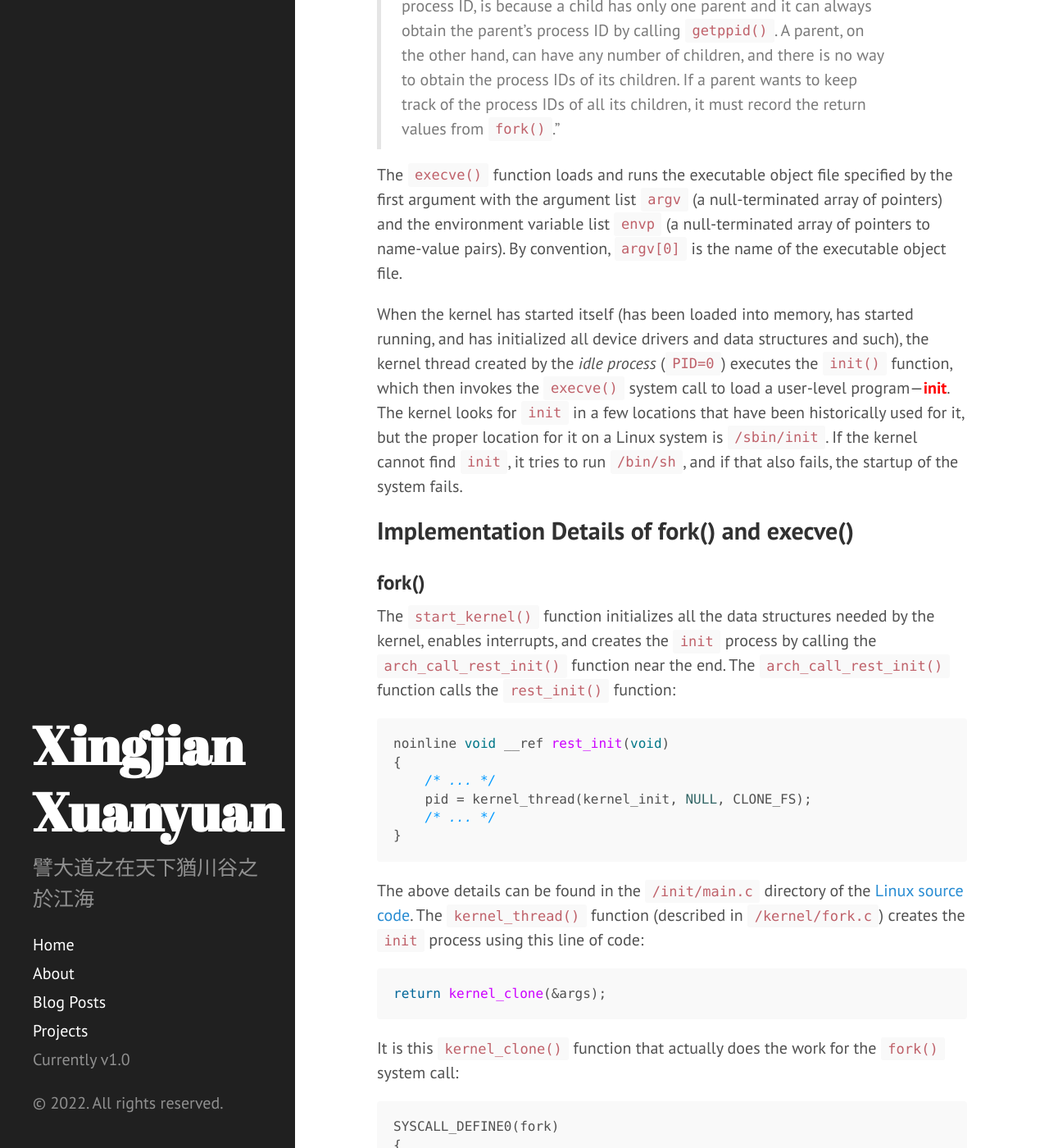
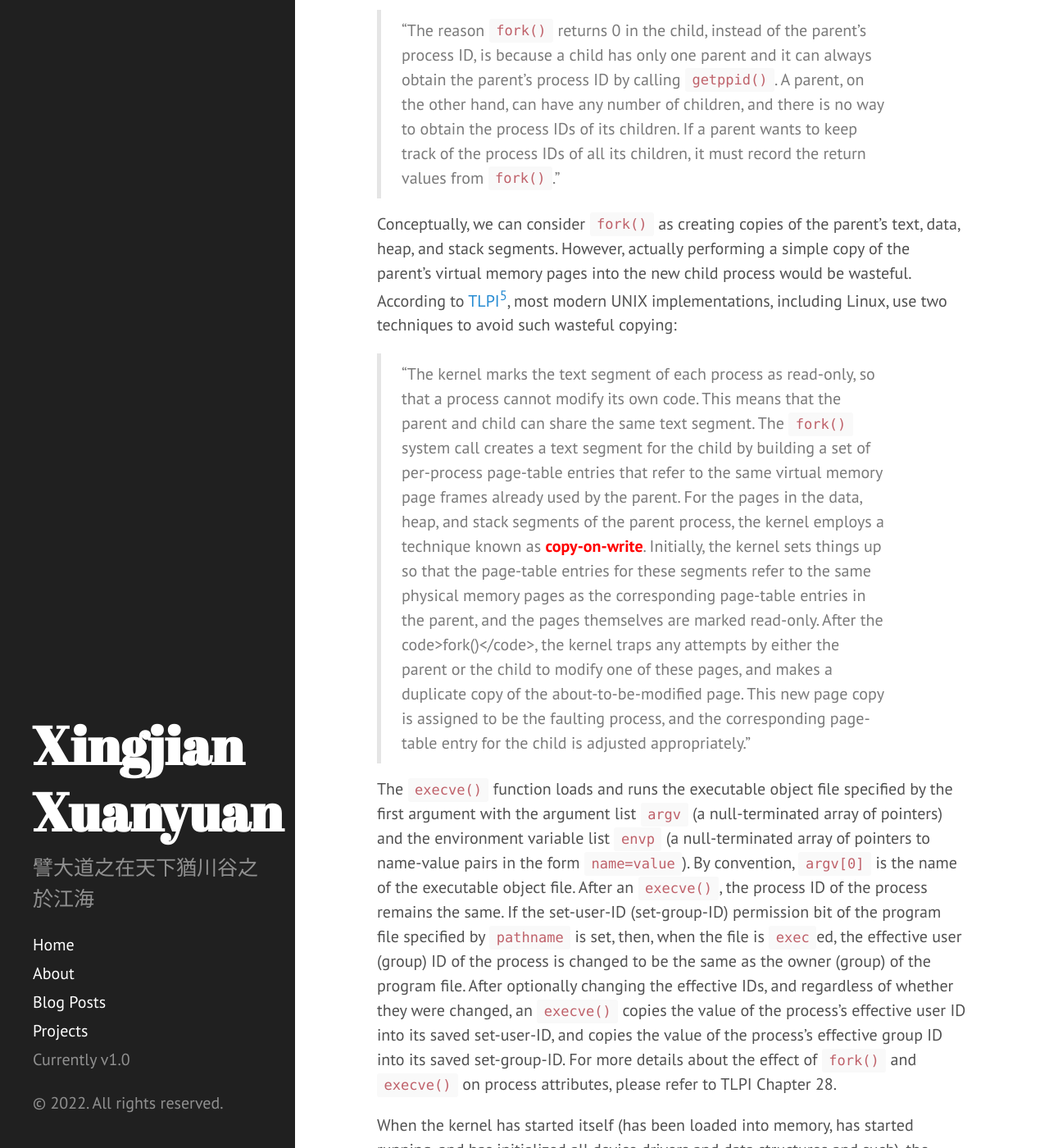
Before and after one commit to XingjianXuanyuan/XingjianXuanyuan.github.io, a Jekyll site: the page built from _posts/2021-12-25-fork-execve.md, in a window 1280 px wide and 1400 px high, scrolled down 3071 px. Shown: the whole window at 82% size. Built offline with Jekyll 4.4.1, drawn with Linux system fonts in a browser that asks for light colours; some of the changed text lies outside the part shown.

Commit message:
fork finished

````diff
--- a/_posts/2021-12-25-fork-execve.md
+++ b/_posts/2021-12-25-fork-execve.md
@@ -31,17 +31,17 @@
 
 ## The Concept of a Process
 
-"**Process**{: style="color: red"}" is viewed by many as one of the greatest abstraction in the history of computing. The notion of process provides us with the illusions that the program file we run, being the only objects in the system, has exclusive use of both the processor and the memory, and the processor executes the instructions in our program without interruption. The classic definition of a process is *an instance of a program in execution*[^1]. Processes are more than just the executing program code (often called the **text section**{: style="color: red"} in Unix). They also include a set of resources such as open files and pending signals, internal operating system kernel data, processor state, a memory address space with one or more memory mappings, one or more **threads**{: style="color: red"} of execution (often shortened to *threads*), and a **data section**{: style="color: red"} containing global (as well as static) variables. The concepts of program, process, and thread might sometimes be confusing. To make clear:
+"**Process**{: style="color: red"}" is viewed by many as one of the greatest abstraction in the history of computing. The notion of process provides us with the illusions that the program file we run, being the only objects in the system, has exclusive use of both the processor and the memory, and the processor executes the instructions in our program without interruption. The classic definition of a process is *an instance of a program in execution*[^1]. Processes are more than just the executing program code (often called the **text section**{: style="color: red"} in UNIX). They also include a set of resources such as open files and pending signals, internal operating system kernel data, processor state, a memory address space with one or more memory mappings, one or more **threads**{: style="color: red"} of execution (often shortened to *threads*), and a **data section**{: style="color: red"} containing global (as well as static) variables. The concepts of program, process, and thread might sometimes be confusing. To make clear:
 
 - A program itself is not a process; a process is an active program and related resources[^2].
 
 - A thread (sometimes called *lightweight processes*) is part of a process that is necessary to execute code[^3].
 
 <p style="color:gray; font-size:80%;">
-On most computers this means each thread has a pointer to the thread's current instruction ("program counter"), a pointer to the top of the thread's stack (<code>%rsp</code>), general registers, and floating-point or address registers if they are kept separate. Multiple threads can exist within a single process. They share all of the files and memory, including the program text and data sections. In traditional Unix systems, each process consists of one thread. In modern systems, however, multi-threaded programs are common. Linux does not have explicit kernel support (any special scheduling semantics or data structures) for threads; a Linux thread is merely a process that shares certain resources with other processes.
+On most computers this means each thread has a pointer to the thread's current instruction ("program counter"), a pointer to the top of the thread's stack (<code>%rsp</code>), general registers, and floating-point or address registers if they are kept separate. Multiple threads can exist within a single process. They share all of the files and memory, including the program text and data sections. In traditional UNIX systems, each process consists of one thread. In modern systems, however, multi-threaded programs are common. Linux does not have explicit kernel support (any special scheduling semantics or data structures) for threads; a Linux thread is merely a process that shares certain resources with other processes.
 </p>
 
-Most operating systems implement a "spawn" mechanism to create a new process in a new address space, read in an executable, and begin executing it. One Unix process spawns another either by replacing itself when it is done---call one of the six <code>exec()</code> functions---or, if it needs to stay around, by making a copy of itself---call <code>fork()</code>.
+Most operating systems implement a "spawn" mechanism to create a new process in a new address space, read in an executable, and begin executing it. One UNIX process spawns another either by replacing itself when it is done---call one of the six <code>exec()</code> functions---or, if it needs to stay around, by making a copy of itself---call <code>fork()</code>.
 
 <p style="color:gray; font-size:80%;">
 The differences in the six <code>exec()</code> functions (<code>execl(), execv(), execle(), execve(), execlp(), execvp()</code>) are: (a) whether the program file to execute is specified by a filename or a pathname; (b) whether the arguments to the new program are listed one by one or referenced through an array of pointers; and (c) whether the environment of the calling process (the process that calls <code>exec()</code>) is passed to the new program or whether a new environment is specified. Normally, only <code>execve()</code> is a system call within the kernel and the other five are library functions that call <code>execve()</code>.
@@ -69,11 +69,15 @@
 A child created via <code>fork()</code> initially has an empty pending signal set; the pending signal set is preserved across an <code>execve()</code>. However, a child created via <code>fork()</code> inherits a copy of its parent's signal dispositions. During an <code>execve()</code>, the dispositions of handled signals are reset to the default; the dispositions of ignored signals are left unchanged.
 </p>
 
-The <code>fork()</code> function is called once but it returns twice: once in the calling process (the parent), and once in the newly created child process. The parent and child are separate processes that run concurrently. According to SFR(2004)[^4]:
+The <code>fork()</code> function is called once but it returns twice: once in the calling process (the parent), and once in the newly created child process. The parent and child are separate processes that run concurrently. It is thus important to realize that after a <code>fork()</code>, it is indeterminate which of the two processes is next scheduled to use the CPU. According to SFR(2004)[^4]:
 
 > "The reason <code>fork()</code> returns 0 in the child, instead of the parent's process ID, is because a child has only one parent and it can always obtain the parent's process ID by calling <code>getppid()</code>. A parent, on the other hand, can have any number of children, and there is no way to obtain the process IDs of its children. If a parent wants to keep track of the process IDs of all its children, it must record the return values from <code>fork()</code>."
 
-The <code>execve()</code> function loads and runs the executable object file specified by the first argument with the argument list <code>argv</code> (a null-terminated array of pointers) and the environment variable list <code>envp</code> (a null-terminated array of pointers to name-value pairs). By convention, <code>argv[0]</code> is the name of the executable object file.
+Conceptually, we can consider <code>fork()</code> as creating copies of the parent's text, data, heap, and stack segments. However, actually performing a simple copy of the parent's virtual memory pages into the new child process would be wasteful. According to [TLPI](https://man7.org/tlpi/index.html)[^5], most modern UNIX implementations, including Linux, use two techniques to avoid such wasteful copying:
+
+> "The kernel marks the text segment of each process as read-only, so that a process cannot modify its own code. This means that the parent and child can share the same text segment. The <code>fork()</code> system call creates a text segment for the child by building a set of per-process page-table entries that refer to the same virtual memory page frames already used by the parent. For the pages in the data, heap, and stack segments of the parent process, the kernel employs a technique known as **copy-on-write**{: style="color: red"}. Initially, the kernel sets things up so that the page-table entries for these segments refer to the same physical memory pages as the corresponding page-table entries in the parent, and the pages themselves are marked read-only. After the code>fork()</code>, the kernel traps any attempts by either the parent or the child to modify one of these pages, and makes a duplicate copy of the about-to-be-modified page. This new page copy is assigned to be the faulting process, and the corresponding page-table entry for the child is adjusted appropriately."
+
+The <code>execve()</code> function loads and runs the executable object file specified by the first argument with the argument list <code>argv</code> (a null-terminated array of pointers) and the environment variable list <code>envp</code> (a null-terminated array of pointers to name-value pairs in the form <code>name=value</code>). By convention, <code>argv[0]</code> is the name of the executable object file. After an <code>execve()</code>, the process ID of the process remains the same. If the set-user-ID (set-group-ID) permission bit of the program file specified by <code>pathname</code> is set, then, when the file is <code>exec</code>ed, the effective user (group) ID of the process is changed to be the same as the owner (group) of the program file. After optionally changing the effective IDs, and regardless of whether they were changed, an <code>execve()</code> copies the value of the process's effective user ID into its saved set-user-ID, and copies the value of the process's effective group ID into its saved set-group-ID. For more details about the effect of <code>fork()</code> and <code>execve()</code> on process attributes, please refer to TLPI Chapter 28.
 
 When the kernel has started itself (has been loaded into memory, has started running, and has initialized all device drivers and data structures and such), the kernel thread created by the *idle process* (<code>PID=0</code>) executes the <code>init()</code> function, which then invokes the <code>execve()</code> system call to load a user-level program---**init**{: style="color: red"}. The kernel looks for <code>init</code> in a few locations that have been historically used for it, but the proper location for it on a Linux system is <code>/sbin/init</code>. If the kernel cannot find <code>init</code>, it tries to run <code>/bin/sh</code>, and if that also fails, the startup of the system fails.
 
@@ -251,7 +255,72 @@
 ...
 ```
 
-## Concurrent Sockets
+## Concurrent Server
+
+The server program <code>unp_server.c</code> modified from SFR(2004) first creates a TCP socket, binds it with the wildcard address <code>INADDR_ANY</code> and port number defined by the macro <code>SERV_PORT</code>, and blocks in the call to <code>accept()</code>, waiting for a client connection to complete. For each client, the server uses <code>fork()</code> to spawn a child. The child calls <code>str_echo</code> to handle the new client.
+
+```c
+/* str_echo: performs server processing for each client.
+ *           It reads data from the client and echoes it
+ *           back to the client.
+ */
+void str_echo(int sockfd)
+{
+    ssize_t n;
+    char buf[MAXLINE];
+    while ((n = read(sockfd, buf, MAXLINE)) > 0)
+        Writen(sockfd, buf, n);
+    if (n < 0)
+        err_sys("str_echo: read error");
+}
+
+int main(int argc, char *argv[])
+{
+    int listenfd, connfd;
+    pid_t childpid;
+    socklen_t clilen;
+    struct sockaddr_in cliaddr, servaddr;
+
+    listenfd = Socket(AF_INET, SOCK_STREAM, 0);
+
+    bzero(&servaddr, sizeof(servaddr));
+    servaddr.sin_family = AF_INET;
+    servaddr.sin_addr.s_addr = htonl(INADDR_ANY);
+    servaddr.sin_port = htons(SERV_PORT);
+
+    Bind(listenfd, (SA *) &servaddr, sizeof(servaddr));
+
+    Listen(listenfd, LISTENQ);
+
+    for ( ; ; ) {
+        clilen = sizeof(cliaddr);
+        connfd = Accept(listenfd, (SA *) &cliaddr, &clilen);
+
+        if ((childpid = Fork()) == 0) { /* child process*/
+            Close(listenfd);            /* close listening socket */
+            str_echo(connfd);           /* process the request */
+            exit(0);
+        }
+        Close(connfd);                  /* parent closes connected socket */
+    }
+
+    return 0;
+}
+```
+
+The functions with capitalized names are wrapper functions that perform error checking for the actual function calls, which is a recommended technique in SFR.
+
+```c
+/* Socket wrapper functions */
+int Accept(int fd, struct sockaddr *sa, socklen_t *salenptr);		/* accept() */
+void Bind(int fd, const strut sockaddr *sa, socklen_t salen);		/* bind() */
+void Connect(int fd, const struct sockaddr *sa, socklen_t salen);	/* connect() */
+int Socket(int family, int type, int protocol);						/* socket() */
+void Close(int fd);													/* close() */
+pid_t Fork(void);													/* fork() */
+```
+
+The whole program can be found [here](https://github.com/XingjianXuanyuan/CSE422S-OperatingSystemsOrganization/blob/main/Src/Studio16/unp_server.c).
 
 ## References
 
@@ -263,4 +332,6 @@
 
 [^4]: W. Richard Stevens, Bill Fenner, and Andrew M. Rudoff, *UNIX Network Programming Volume 1, Third Edition: The Sockets Networking API*, Addison-Wesley, 2004.
 
-[^5]: Wenliang Du, *Computer & Internet Security: A Hands-on Approach, Second Edition*, 2019.
+[^5]: Michael Kerrisk, *The Linux Programming Interface: A Linux and UNIX System Programming Handbook*, San Francisco: No Starch Press, 2010.
+
+[^6]: Wenliang Du, *Computer & Internet Security: A Hands-on Approach, Second Edition*, 2019.
````
Also changed, not shown: other parts of _posts/2021-12-25-fork-execve.md (+1 -1 lines), _pages/about.md (+2 -2 lines).
